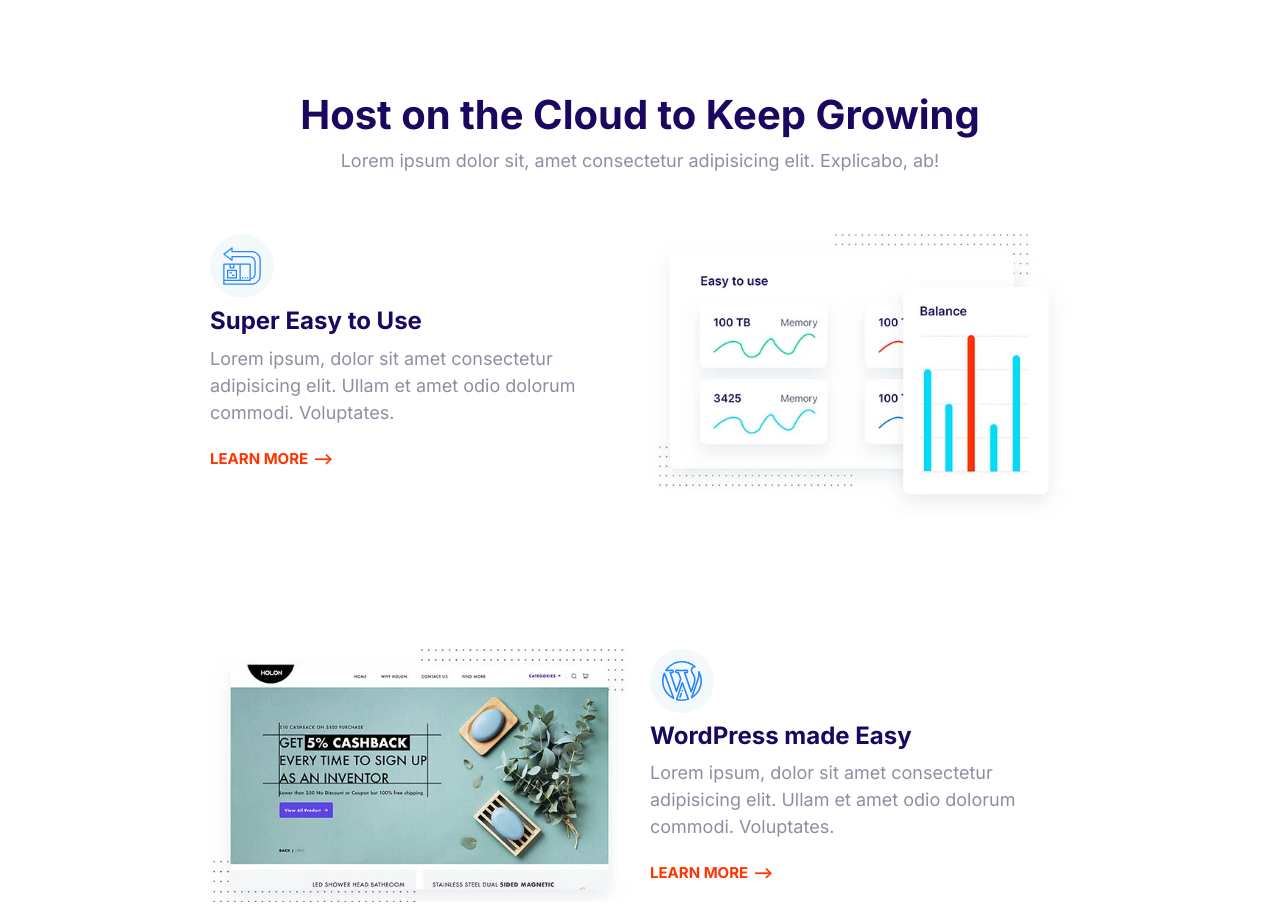
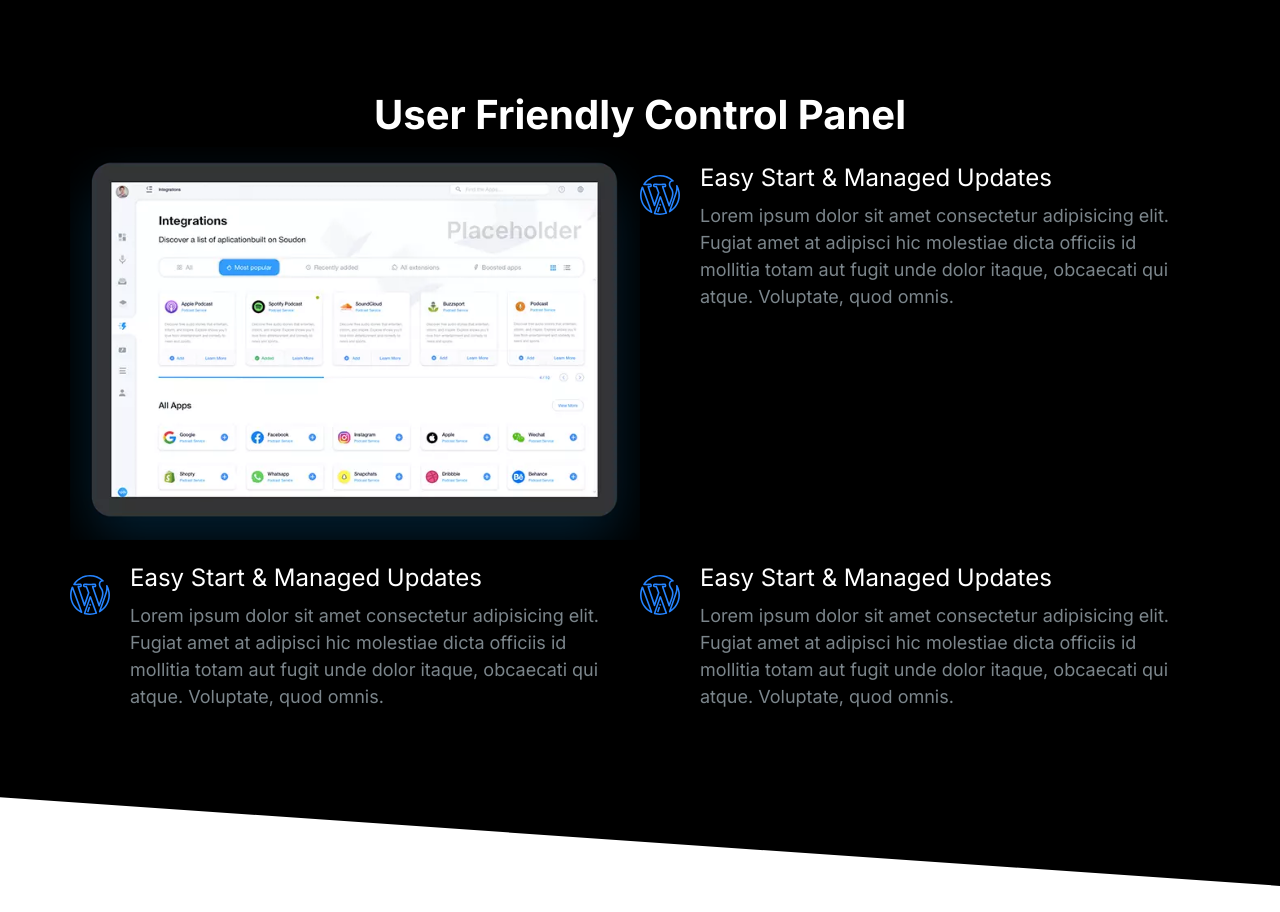
Before and after one commit to lgrizo/moshify, a plain HTML site: page index.html in a window 1280 px wide. Shown: the top 912 px of the page. After the commit the page ends 886 px from the top, so only its background shows below. Drawn offline with Linux system fonts and the light colour scheme.

Commit message:
Build showcase block component

```diff
--- a/css/styles.css
+++ b/css/styles.css
@@ -15,6 +15,11 @@
 }
 
 /* Typography */
+
+::selection {
+    background: var(--color-primary);
+    color: #fff;
+}
 
 html {
     font-size: 62.5%;
@@ -44,6 +49,7 @@ h2 {
 
 h3 {
     font-size: 3rem;
+    font-weight: 500;
 }
 
 p {
@@ -136,7 +142,6 @@ a {
 .list {
     list-style: none;
     padding-left: 0;
-    color: var(--color-heading);
 }
 
 .list--inline .list__item {
@@ -147,6 +152,7 @@ a {
 .list--tick {
  list-style-image: url(../images/tick.svg);
  padding-left: 3rem;
+ color: var(--color-heading);
 }
 
 .list--tick .list__item {
@@ -417,6 +423,7 @@ a {
 /* Media */
 .media {
     display: flex;
+    margin-bottom: 4rem;
 }
 
 .media__title {
@@ -610,17 +617,17 @@ a {
     color: #7b858b;
 }
 
-.block--dark .block__heading {
+.block--dark h1, h2, h3 {
     color: #fff;
 }
 
 .block--skewed-right {
-    clip-path: polygon(0% 0%, 100% 0%, 100% 100%, 0% 80%);
+    clip-path: polygon(0% 0%, 100% 0%, 100% 100%, 0% 90%);
     padding-bottom: calc(var(--padding-vertical) + 4rem);
 }
 
 .block--skewed-left {
-    clip-path: polygon(0% 0%, 100% 0%, 100% 80%, 0% 100%);
+    clip-path: polygon(0% 0%, 100% 0%, 100% 90%, 0% 100%);
     padding-bottom: calc(var(--padding-vertical) + 4rem);
 }
 
@@ -708,9 +715,6 @@ a {
     width: 100%;
 }
 
-.hero {
-    clip-path: polygon(0% 0%, 100% 0%, 100% 90%, 0% 100%);
-}
 
 @media screen and (min-width: 768px) {
     .hero {
@@ -787,3 +791,23 @@ a {
         order: 2;
     }
 }
+
+/* Showcase Block */
+.block-showcase__image > img {
+    width: 100%;
+}
+
+@media screen and (min-width: 768px) {
+    .block-showcase .grid {
+        grid-template-columns: 50% 50%;
+    }
+
+
+.block-showcase__image {
+    justify-self: end;
+}
+
+.block-showcase__images > img {
+    width: auto;
+    max-width: 700px;
+}
--- a/index.html
+++ b/index.html
@@ -14,120 +14,76 @@
   <link rel="stylesheet" href="css/normalize.css" />
   <link rel="stylesheet" href="css/styles.css" />
   <body>
-    <section class="block container">
+    <section class="block block--dark block--skewed-right block-showcase">
       <header class="block__header">
-        <h2>Host on the Cloud to Keep Growing</h2>
-        <p>
-          Lorem ipsum dolor sit, amet consectetur adipisicing elit. Explicabo,
-          ab!
-        </p>
+        <h2>User Friendly Control Panel</h2>
       </header>
-      <article class="grid grid--1x2 feature">
-        <div class="feature__content">
-          <span class="icon-container">
-            <svg class="icon icon--primary">
-              <use xlink:href="images/sprite.svg#easy"></use>
-            </svg>
-          </span>
-          <h3 class="feature__heading">Super Easy to Use</h3>
-          <p>
-            Lorem ipsum, dolor sit amet consectetur adipisicing elit. Ullam et
-            amet odio dolorum commodi. Voluptates.
-          </p>
-          <a href="#" class="link-arrow">Learn More</a>
-        </div>
-        <picture>
+      <div class="container grid grid--1x2">
+        <picture class="block-showcase__image">
           <source
             type="image/webp"
-            srcset="images/easy.webp 1x, images/easy@2x.webp 2x"
-          />
+            srcset="images/ipad.webp 1x, images/ipad@2x.webp 2x" />
           <source
-            type="image/jpg"
-            srcset="images/easy.jpg 1x, images/easy@2x.jpg 2x"
-          />
-          <img class="feature__image" src="images/easy@2x.jpg" alt="" />
-        </picture>
-      </article>
-      <article class="grid grid--1x2 feature">
-        <div class="feature__content">
-          <span class="icon-container">
+            type="image/png"
+            srcset="images/ipad.png 1x, images/ipad@2x.png 2x" />
+          <img src="images/ipad.png" alt=""
+        /></picture>
+        <ul class="list">
+          <div class="media">
+            <div class="media__image">
               <svg class="icon icon--primary">
                 <use xlink:href="images/sprite.svg#wordpress"></use>
               </svg>
-          </span>
-          <h3 class="feature__heading">WordPress made Easy</h3>
+            </div>
+            <div class="media__body">
+              <h3 class="media__title">Easy Start & Managed Updates</h3>
               <p>
-            Lorem ipsum, dolor sit amet consectetur adipisicing elit. Ullam et
-            amet odio dolorum commodi. Voluptates.
+                Lorem ipsum dolor sit amet consectetur adipisicing elit. Fugiat
+                amet at adipisci hic molestiae dicta officiis id mollitia totam
+                aut fugit unde dolor itaque, obcaecati qui atque. Voluptate,
+                quod omnis.
               </p>
-          <a href="#" class="link-arrow">Learn More</a>
             </div>
-        <picture>
-          <source
-            type="image/webp"
-            srcset="images/wordpress.webp 1x, images/wordpress@2x.webp 2x"
-          />
-          <source
-            type="image/jpg"
-            srcset="images/wordpress.jpg 1x, images/wordpress@2x.jpg 2x"
-          />
-          <img class="feature__image" src="images/wordpress@2x.jpg" alt="" />
-        </picture>
-      </article>
-      <article class="grid grid--1x2 feature">
-        <div class="feature__content">
-          <span class="icon-container">
+          </div>
+        </ul>
+        <ul class="list">
+          <div class="media">
+            <div class="media__image">
               <svg class="icon icon--primary">
-              <use xlink:href="images/sprite.svg#easy"></use>
+                <use xlink:href="images/sprite.svg#wordpress"></use>
               </svg>
-          </span>
-          <h3 class="feature__heading">Simply fast websites</h3>
+            </div>
+            <div class="media__body">
+              <h3 class="media__title">Easy Start & Managed Updates</h3>
               <p>
-            Lorem ipsum, dolor sit amet consectetur adipisicing elit. Ullam et
-            amet odio dolorum commodi. Voluptates.
+                Lorem ipsum dolor sit amet consectetur adipisicing elit. Fugiat
+                amet at adipisci hic molestiae dicta officiis id mollitia totam
+                aut fugit unde dolor itaque, obcaecati qui atque. Voluptate,
+                quod omnis.
               </p>
-          <a href="#" class="link-arrow">Learn More</a>
             </div>
-        <picture>
-          <source
-            type="image/webp"
-            srcset="images/fast.webp 1x, images/fast@2x.webp 2x"
-          />
-          <source
-            type="image/jpg"
-            srcset="images/fast.jpg 1x, images/fast@2x.jpg 2x"
-          />
-          <img class="feature__image" src="images/fast@2x.jpg" alt="" />
-        </picture>
-      </article>
-      <article class="grid grid--1x2 feature">
-        <div class="feature__content">
-          <span class="icon-container">
+          </div>
+        </ul>
+        <ul class="list">
+          <div class="media">
+            <div class="media__image">
               <svg class="icon icon--primary">
-              <use xlink:href="images/sprite.svg#easy"></use>
+                <use xlink:href="images/sprite.svg#wordpress"></use>
               </svg>
-          </span>
-          <h3 class="feature__heading">Simply fast websites</h3>
+            </div>
+            <div class="media__body">
+              <h3 class="media__title">Easy Start & Managed Updates</h3>
               <p>
-            Lorem ipsum, dolor sit amet consectetur adipisicing elit. Ullam et
-            amet odio dolorum commodi. Voluptates.
+                Lorem ipsum dolor sit amet consectetur adipisicing elit. Fugiat
+                amet at adipisci hic molestiae dicta officiis id mollitia totam
+                aut fugit unde dolor itaque, obcaecati qui atque. Voluptate,
+                quod omnis.
               </p>
-          <a href="#" class="link-arrow">Learn More</a>
             </div>
-        <picture>
-          <source
-            type="image/webp"
-            srcset="images/support.webp 1x, images/support@2x.webp 2x"
-          />
-          <source
-            type="image/jpg"
-            srcset="images/support.jpg 1x, images/support@2x.jpg 2x"
-          />
-          <img class="feature__image" src="images/support@2x.jpg" alt="" />
-        </picture>
-      </article>
+          </div>
+        </ul>
+      </div>
     </section>
-
     <script src="js/main.js"></script>
   </body>
 </html>
```
Also changed, not shown: components/showcaseblock.html (added, +67 -0 lines), images/ipad.png (added), images/ipad.webp (added), images/ipad@2x.png (added), images/ipad@2x.webp (added). Lines whose indentation alone changed are shown as unchanged.
